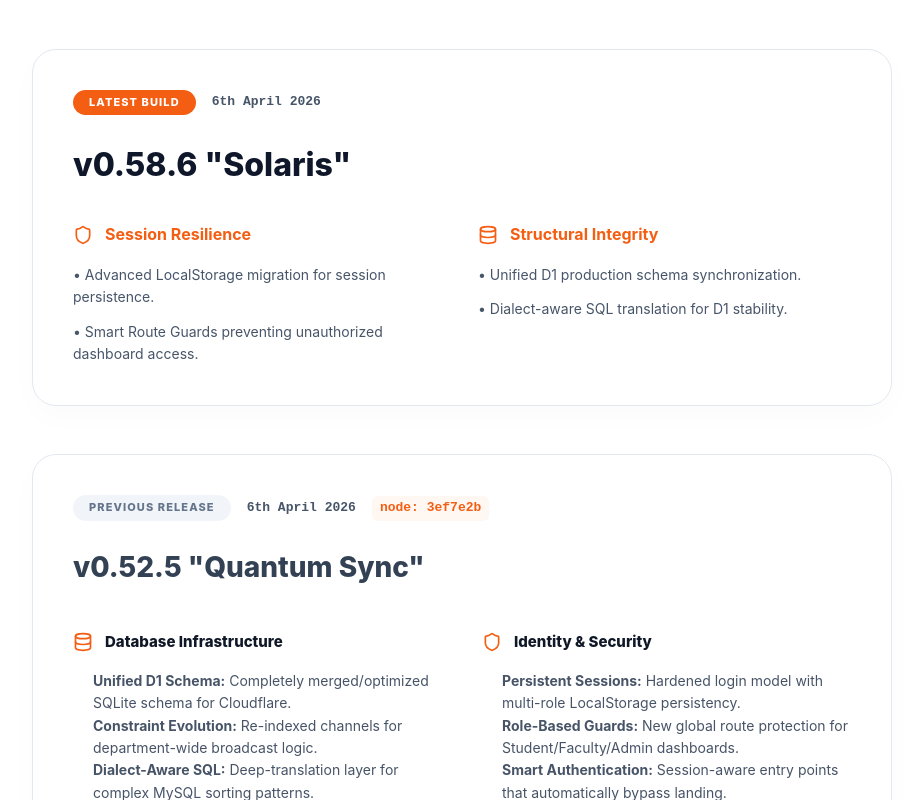
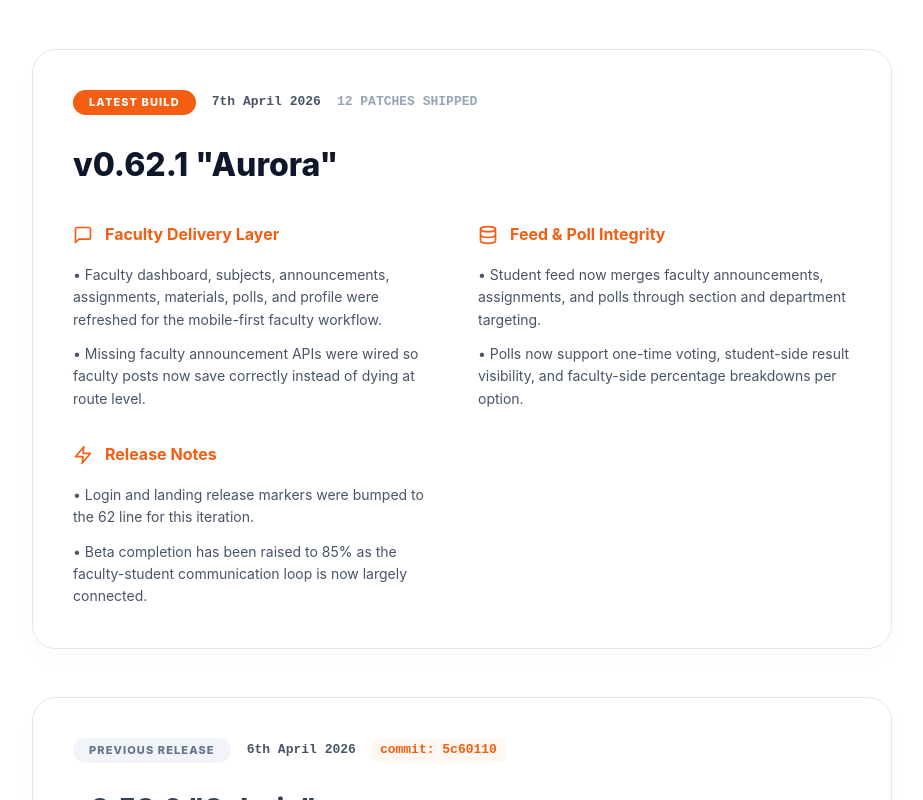
Before and after one commit to CampusNetra/app, a React (Vite) app in the folder client/: page /changelog in a window 1280 px wide. Shown: the part 820-1620 px from the top of the page, without its empty margins (178-1101 px from the left). Built offline with nearby package versions, Linux system fonts and the light colour scheme; no server answers.

Commit message:
feat: update version numbers to alpha-0.62.1 across LandingPage, FacultyWelcome, StudentWelcome, and Changelog components; enhance changelog details for v0.62.1 "Aurora"

```diff
--- a/client/src/modules/common/LandingPage.jsx
+++ b/client/src/modules/common/LandingPage.jsx
@@ -299,7 +299,7 @@ const LandingPage = () => {
           </div>
           <Link to="/changelog" className="lp-version-badge">
             <span className="lp-version-dot" />
-            alpha-0.58.9
+            alpha-0.62.1
           </Link>
         </div>
       </footer>
--- a/client/src/modules/faculty/FacultyWelcome.jsx
+++ b/client/src/modules/faculty/FacultyWelcome.jsx
@@ -169,7 +169,7 @@ const FacultyWelcome = () => {
                 boxShadow: '0 4px 15px rgba(217, 45, 32, 0.1)'
              }}>
                 <div style={{ width: 6, height: 6, background: '#d92d20', borderRadius: '50%', boxShadow: '0 0 10px #d92d20', animation: 'lp-pulse 2s infinite' }} />
-                ALPHA-0.58.6
+                ALPHA-0.62.1
              </div>
           </div>
         </main>
--- a/client/src/modules/legal/Changelog.jsx
+++ b/client/src/modules/legal/Changelog.jsx
@@ -21,7 +21,7 @@ const Changelog = () => {
 
   useEffect(() => {
     // Premium reveal animation for progress bar
-    const timer = setTimeout(() => setPercent(68), 500);
+    const timer = setTimeout(() => setPercent(85), 500);
     return () => clearTimeout(timer);
   }, []);
 
@@ -134,6 +134,56 @@ const Changelog = () => {
         <section id="logs" style={{ padding: '4rem 0 8rem' }}>
           <div style={{ maxWidth: '900px', margin: '0 auto', padding: '0 20px' }}>
 
+            {/* AURORA v0.62.1 */}
+            <div className="cl-log-card" style={{
+              background: 'white',
+              borderRadius: '24px',
+              padding: '40px',
+              border: '1px solid #e2e8f0',
+              marginBottom: '3rem',
+              boxShadow: '0 10px 30px rgba(0,0,0,0.02)'
+            }}>
+              <div style={{ display: 'flex', flexWrap: 'wrap', alignItems: 'center', gap: '16px', marginBottom: '24px' }}>
+                <span style={{ background: '#f45e12', color: 'white', padding: '4px 16px', borderRadius: '100px', fontSize: '11px', fontWeight: 800, letterSpacing: '0.1em' }}>LATEST BUILD</span>
+                <span style={{ color: '#475569', fontSize: '13px', fontWeight: 600, fontFamily: 'JetBrains Mono, monospace' }}>7th April 2026</span>
+                <span style={{ color: '#94a3b8', fontSize: '13px', fontWeight: 700, fontFamily: 'JetBrains Mono, monospace' }}>12 PATCHES SHIPPED</span>
+              </div>
+              <h2 style={{ fontSize: '2rem', fontWeight: 800, color: '#0f172a', marginBottom: '32px' }}>v0.62.1 "Aurora"</h2>
+
+              <div className="cl-grid" style={{ display: 'grid', gridTemplateColumns: 'repeat(auto-fit, minmax(280px, 1fr))', gap: '32px' }}>
+                <div>
+                  <div style={{ display: 'flex', alignItems: 'center', gap: '12px', marginBottom: '16px', color: '#f45e12' }}>
+                    <MessageSquare size={20} />
+                    <h3 style={{ fontSize: '16px', fontWeight: 700, margin: 0 }}>Faculty Delivery Layer</h3>
+                  </div>
+                  <ul style={{ margin: 0, padding: 0, listStyle: 'none', color: '#475569', fontSize: '14px', lineHeight: 1.6 }}>
+                    <li style={{ marginBottom: '12px' }}>• Faculty dashboard, subjects, announcements, assignments, materials, polls, and profile were refreshed for the mobile-first faculty workflow.</li>
+                    <li>• Missing faculty announcement APIs were wired so faculty posts now save correctly instead of dying at route level.</li>
+                  </ul>
+                </div>
+                <div>
+                  <div style={{ display: 'flex', alignItems: 'center', gap: '12px', marginBottom: '16px', color: '#f45e12' }}>
+                    <Database size={20} />
+                    <h3 style={{ fontSize: '16px', fontWeight: 700, margin: 0 }}>Feed & Poll Integrity</h3>
+                  </div>
+                  <ul style={{ margin: 0, padding: 0, listStyle: 'none', color: '#475569', fontSize: '14px', lineHeight: 1.6 }}>
+                    <li style={{ marginBottom: '12px' }}>• Student feed now merges faculty announcements, assignments, and polls through section and department targeting.</li>
+                    <li>• Polls now support one-time voting, student-side result visibility, and faculty-side percentage breakdowns per option.</li>
+                  </ul>
+                </div>
+                <div>
+                  <div style={{ display: 'flex', alignItems: 'center', gap: '12px', marginBottom: '16px', color: '#f45e12' }}>
+                    <Zap size={20} />
+                    <h3 style={{ fontSize: '16px', fontWeight: 700, margin: 0 }}>Release Notes</h3>
+                  </div>
+                  <ul style={{ margin: 0, padding: 0, listStyle: 'none', color: '#475569', fontSize: '14px', lineHeight: 1.6 }}>
+                    <li style={{ marginBottom: '12px' }}>• Login and landing release markers were bumped to the 62 line for this iteration.</li>
+                    <li>• Beta completion has been raised to 85% as the faculty-student communication loop is now largely connected.</li>
+                  </ul>
+                </div>
+              </div>
+            </div>
+
             {/* SOLARIS v0.58.6 */}
             <div className="cl-log-card" style={{
               background: 'white',
@@ -144,11 +194,25 @@ const Changelog = () => {
               boxShadow: '0 10px 30px rgba(0,0,0,0.02)'
             }}>
               <div style={{ display: 'flex', flexWrap: 'wrap', alignItems: 'center', gap: '16px', marginBottom: '24px' }}>
-                <span style={{ background: '#f45e12', color: 'white', padding: '4px 16px', borderRadius: '100px', fontSize: '11px', fontWeight: 800, letterSpacing: '0.1em' }}>LATEST BUILD</span>
+                <span style={{ background: '#f1f5f9', color: '#64748b', padding: '4px 16px', borderRadius: '100px', fontSize: '11px', fontWeight: 800, letterSpacing: '0.1em' }}>PREVIOUS RELEASE</span>
                 <span style={{ color: '#475569', fontSize: '13px', fontWeight: 600, fontFamily: 'JetBrains Mono, monospace' }}>6th April 2026</span>
-                <span style={{ color: '#94a3b8', fontSize: '13px', fontWeight: 600, fontFamily: 'JetBrains Mono, monospace' }}></span>
+                <a
+                  href="https://github.com/CampusNetra/app/commit/5c6011068c6cc484adb4b0be5e31cb62966550af"
+                  target="_blank"
+                  rel="noopener"
+                  style={{
+                    color: '#f45e12',
+                    fontSize: '13px',
+                    fontWeight: 700,
+                    fontFamily: 'JetBrains Mono, monospace',
+                    textDecoration: 'none',
+                    background: 'rgba(244, 94, 18, 0.05)',
+                    padding: '2px 8px',
+                    borderRadius: '6px'
+                  }}
+                >commit: 5c60110</a>
               </div>
-              <h2 style={{ fontSize: '2rem', fontWeight: 800, color: '#0f172a', marginBottom: '32px' }}>v0.58.6 "Solaris"</h2>
+              <h2 style={{ fontSize: '1.75rem', fontWeight: 800, color: '#334155', marginBottom: '32px' }}>v0.58.6 "Solaris"</h2>
 
               <div className="cl-grid" style={{ display: 'grid', gridTemplateColumns: 'repeat(auto-fit, minmax(280px, 1fr))', gap: '32px' }}>
                 <div>
@@ -158,7 +222,7 @@ const Changelog = () => {
                   </div>
                   <ul style={{ margin: 0, padding: 0, listStyle: 'none', color: '#475569', fontSize: '14px', lineHeight: 1.6 }}>
                     <li style={{ marginBottom: '12px' }}>• Advanced LocalStorage migration for session persistence.</li>
-                    <li>• Smart Route Guards preventing unauthorized dashboard access.</li>
+                    <li>• Smart route guards preventing unauthorized dashboard access.</li>
                   </ul>
                 </div>
                 <div>
@@ -309,7 +373,7 @@ const Changelog = () => {
             </div>
             <Link to="/changelog" className="lp-version-badge" style={{ textDecoration: 'none', background: 'rgba(255, 255, 255, 0.05)' }}>
               <span className="lp-version-dot" />
-              alpha-0.58.8
+              alpha-0.62.1
             </Link>
           </div>
         </div>
--- a/client/src/modules/student/StudentWelcome.jsx
+++ b/client/src/modules/student/StudentWelcome.jsx
@@ -169,7 +169,7 @@ const StudentWelcome = () => {
                 boxShadow: '0 4px 15px rgba(217, 45, 32, 0.1)'
              }}>
                 <div style={{ width: 6, height: 6, background: '#d92d20', borderRadius: '50%', boxShadow: '0 0 10px #d92d20', animation: 'lp-pulse 2s infinite' }} />
-                ALPHA-0.58.6
+                ALPHA-0.62.1
              </div>
           </div>
         </main>
```
